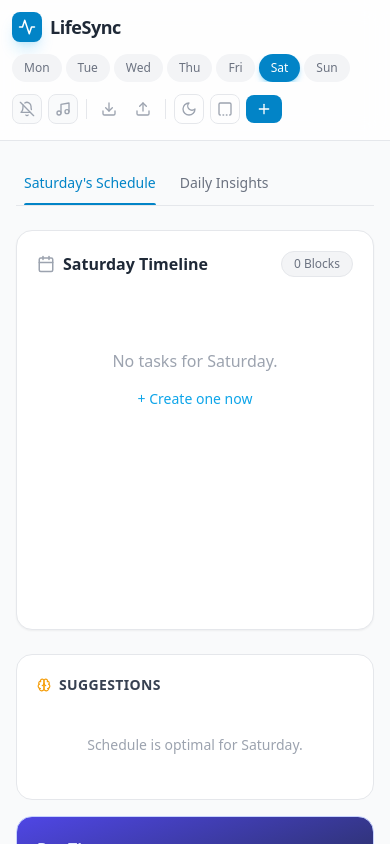
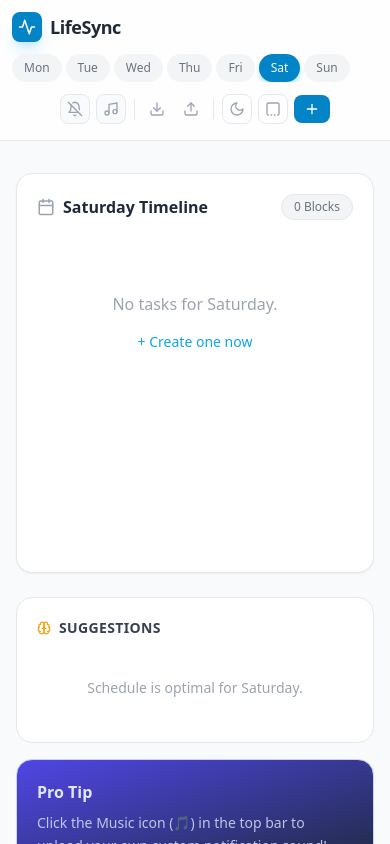
Before and after one commit to Shubham523/Scheduler, a React (Vite) app: page / in a window 390 px wide. Shown: the top 844 px of the page. Built offline with nearby package versions, Linux system fonts and the light colour scheme.

Commit message:
alignment of buttons changed

```diff
--- a/src/App.jsx
+++ b/src/App.jsx
@@ -406,7 +406,7 @@
     return INITIAL_EVENTS;
   });
 
-  const [activeTab, setActiveTab] = useState('schedule');
+
   const [selectedDay, setSelectedDay] = useState(() => {
   const dayMap = ["Sunday", "Monday", "Tuesday", "Wednesday", "Thursday", "Friday", "Saturday"];
   return dayMap[new Date().getDay()];
@@ -836,7 +836,7 @@
              ))}
           </div>
 
-          <div className="flex flex-nowrap justify-start md:justify-end gap-1.5 w-full md:w-auto items-center overflow-x-auto no-scrollbar pb-1 md:pb-0">
+          <div className="flex flex-nowrap justify-center md:justify-end gap-1.5 w-full md:w-auto items-center overflow-x-auto no-scrollbar pb-1 md:pb-0">
             <button onClick={toggleNotifications} className={`p-1.5 rounded-lg transition-all border shrink-0 ${notificationsEnabled ? 'text-emerald-500 border-emerald-500/30 bg-emerald-50 dark:bg-emerald-500/10' : 'text-gray-400 border-gray-200 dark:border-slate-700 bg-gray-50 dark:bg-slate-800'}`}>
                 {notificationsEnabled ? <Bell size={16} /> : <BellOff size={16} />}
             </button>
@@ -911,20 +911,9 @@
       )}
 
       <main className="max-w-4xl mx-auto px-4 mt-8 flex-1">
-        <div className="flex gap-6 mb-6 border-b border-gray-200 dark:border-slate-800 px-2">
-            <button onClick={() => setActiveTab('schedule')} className={`pb-3 text-sm font-medium transition-all relative ${activeTab === 'schedule' ? 'text-sky-600 dark:text-sky-400' : 'text-gray-500 dark:text-slate-500 hover:text-gray-700 dark:hover:text-slate-300'}`}>
-                {selectedDay}'s Schedule
-                {activeTab === 'schedule' && <div className="absolute bottom-0 left-0 w-full h-0.5 bg-sky-600 dark:bg-sky-500 rounded-t-full"></div>}
-            </button>
-            <button onClick={() => setActiveTab('analysis')} className={`pb-3 text-sm font-medium transition-all relative ${activeTab === 'analysis' ? 'text-sky-600 dark:text-sky-400' : 'text-gray-500 dark:text-slate-500 hover:text-gray-700 dark:hover:text-slate-300'}`}>
-                Daily Insights
-                {activeTab === 'analysis' && <div className="absolute bottom-0 left-0 w-full h-0.5 bg-sky-600 dark:bg-sky-500 rounded-t-full"></div>}
-            </button>
-        </div>
 
         <div className="grid grid-cols-1 md:grid-cols-3 gap-6">
             <div className="md:col-span-2 space-y-4">
-                {activeTab === 'schedule' ? (
                     <div className="bg-white dark:bg-slate-900 rounded-2xl shadow-sm border border-gray-200 dark:border-slate-800 p-5 min-h-[400px]">
                         <div className="flex justify-between items-center mb-6">
                             <h2 className="font-semibold text-gray-800 dark:text-slate-200 flex items-center gap-2">
@@ -956,7 +945,7 @@
                                       isActive={isActive}
                                       onDelete={(id) => {
                                         updateSchedule(events.filter(e => e.id !== id));
-                                        showNotification("Task deleted", "info"); // "error" uses your red color scheme!
+                                        showNotification("Task deleted", "info");
                                       }}
                                       onEdit={openEditModal}
                                     />
@@ -965,28 +954,6 @@
                             </div>
                         )}
                     </div>
-                ) : (
-                    <div className="bg-white dark:bg-slate-900 rounded-2xl border border-gray-200 dark:border-slate-800 p-6">
-                        <div className="flex justify-around mb-10 mt-4">
-                            <StatsRing percentage={stats.percentages.work} colorClass="text-blue-500" label="Work" />
-                            <StatsRing percentage={stats.percentages.study} colorClass="text-indigo-400" label="Study" />
-                            <StatsRing percentage={stats.percentages.health} colorClass="text-emerald-400" label="Health" />
-                        </div>
-                        <div className="space-y-6">
-                            {Object.entries(stats.byCategory).map(([cat, mins]) => (
-                                <div key={cat} className="group">
-                                    <div className="flex justify-between text-sm mb-2">
-                                        <span className="capitalize text-gray-500 dark:text-slate-400 group-hover:text-gray-800 dark:group-hover:text-slate-200 transition-colors">{cat}</span>
-                                        <span className="font-mono text-gray-400 dark:text-slate-500">{Math.round(mins/60 * 10)/10}h</span>
-                                    </div>
-                                    <div className="w-full bg-gray-100 dark:bg-slate-800 rounded-full h-4 overflow-hidden shadow-inner">
-                                        <div className={`h-full ${CATEGORIES[cat].barColor} shadow-lg`} style={{ width: `${Math.min((mins / 720) * 100, 100)}%` }} />
-                                    </div>
-                                </div>
-                            ))}
-                        </div>
-                    </div>
-                )}
             </div>
 
             <div className="space-y-4">
```
